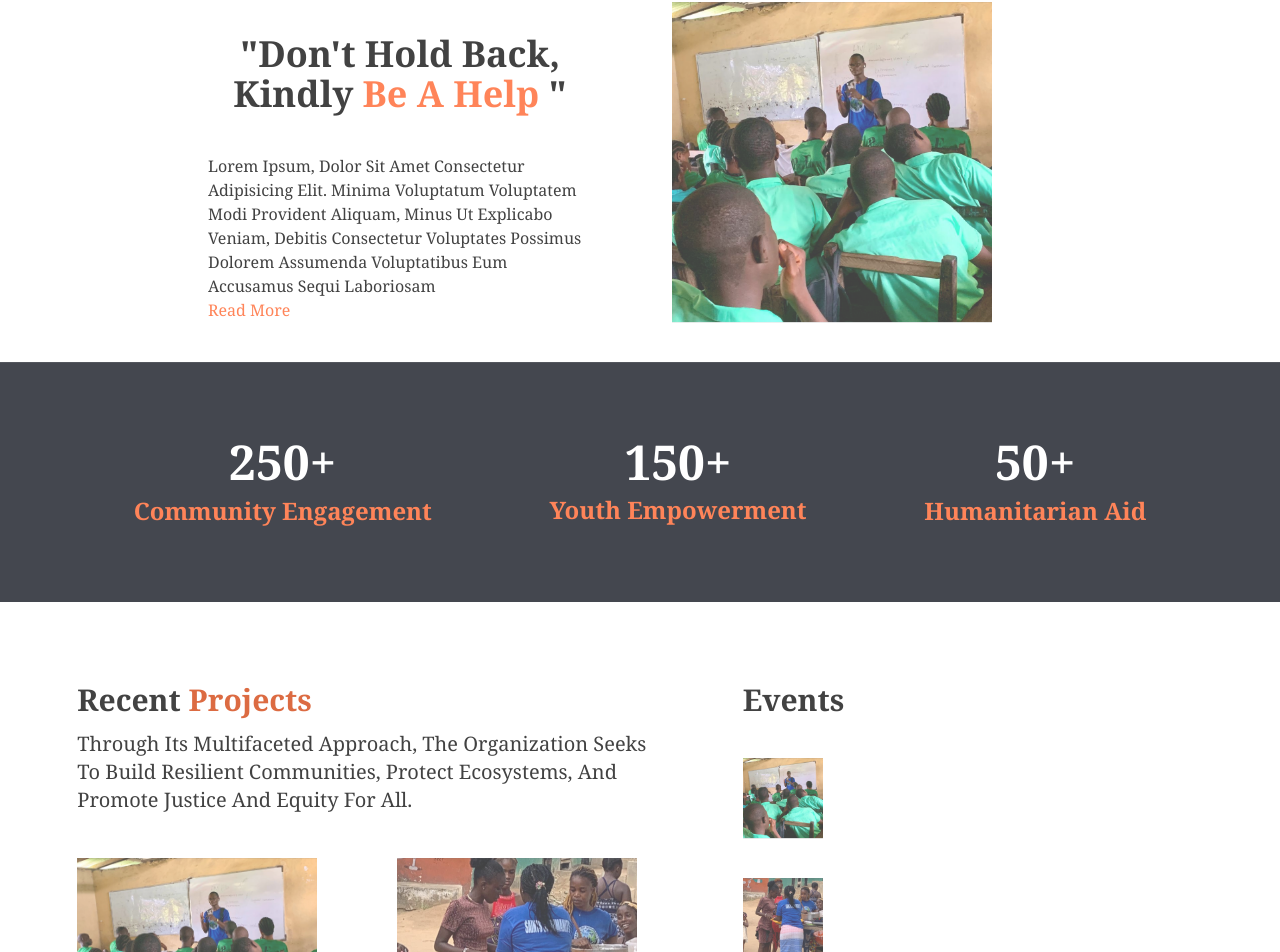
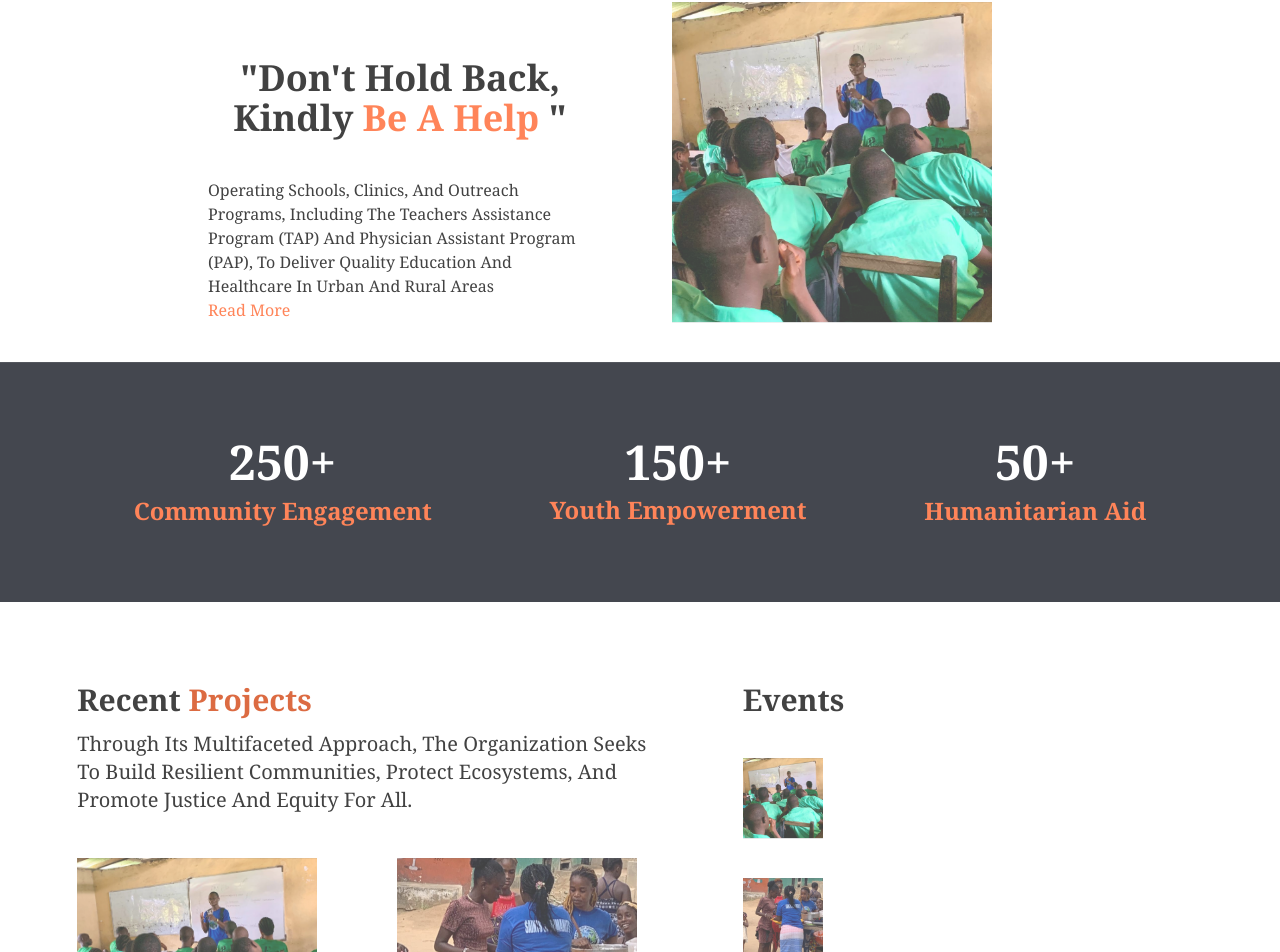
Before and after one commit to RobustTechLiberia/saints_of_humanity, a React (Vite) app: page /#/ in a window 1280 px wide. Shown: the part 1493-2445 px from the top of the page. Built offline with nearby package versions, Linux system fonts and the light colour scheme.

Commit message:
deployment

```diff
--- a/src/components/content_section.jsx
+++ b/src/components/content_section.jsx
@@ -12,11 +12,10 @@ class ContentSection extends React.Component {
               <span className="text-orange-500"> be a help </span> "
             </h1>
             <p className="font-serif text-md md:text-md md:my-0 my-3 capitalize">
-              Lorem ipsum, dolor sit amet consectetur adipisicing elit. Minima
-              voluptatum voluptatem modi provident aliquam, minus ut explicabo
-              veniam, debitis consectetur voluptates possimus dolorem assumenda
-              voluptatibus eum accusamus sequi laboriosam
-              <br />
+              Operating schools, clinics, and outreach programs, including the
+              Teachers Assistance Program (TAP) and Physician Assistant Program
+              (PAP), to deliver quality education and healthcare in urban and
+              rural areas <br />
               <span className="text-orange-500 font-serif hover:underline">
                 <a href="#">Read more</a>
               </span>
```
